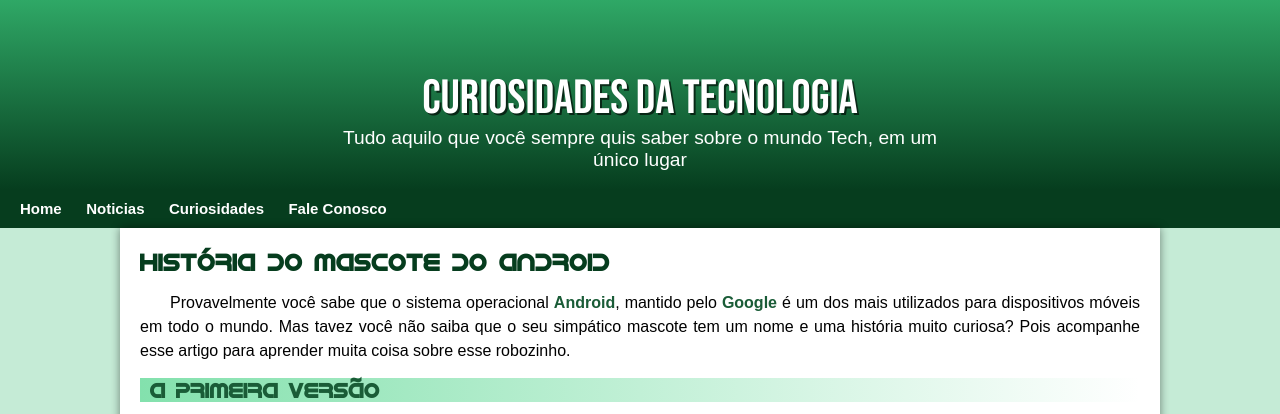
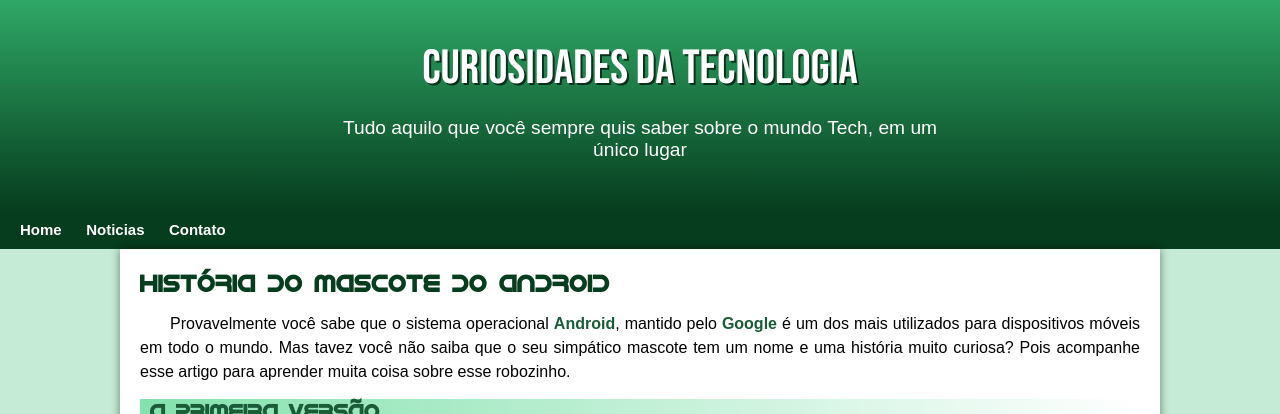
Before and after one commit to Rodrigobr1to/projeto--android, a plain HTML site: page index.html in a window 1280 px wide. Shown: the top 414 px of the page. Drawn offline with Linux system fonts and the light colour scheme.

Commit message:
Problema de padding corrigido

```diff
--- a/estilo/style.css
+++ b/estilo/style.css
@@ -48,7 +48,7 @@ header > h1{
     font-family: var(--font-destaque);
     font-size: 3em;
     font-weight: normal;
-    margin-top: 30px;
+    margin-bottom: 20px;
     text-shadow: 2px 2px 0px rgba(0, 0, 0, 0.635);
 }
 
@@ -60,6 +60,7 @@ header > p{
     padding-right: 10px;
     padding-left: 10px;
     margin: auto;
+    padding-bottom: 50px;
 }
 
 nav{
--- a/index.html
+++ b/index.html
@@ -18,8 +18,7 @@
 <nav> <!--Navegador,Navegaçao-->
     <a href="#">Home</a>
     <a href="#">Noticias</a>
-    <a href="#">Curiosidades</a>
-    <a href="#">Fale Conosco</a>
+    <a href="#">Contato</a>
 </nav>
 <main> <!--Principal do site-->
     <article> <!--Artigo, texto-->
```
